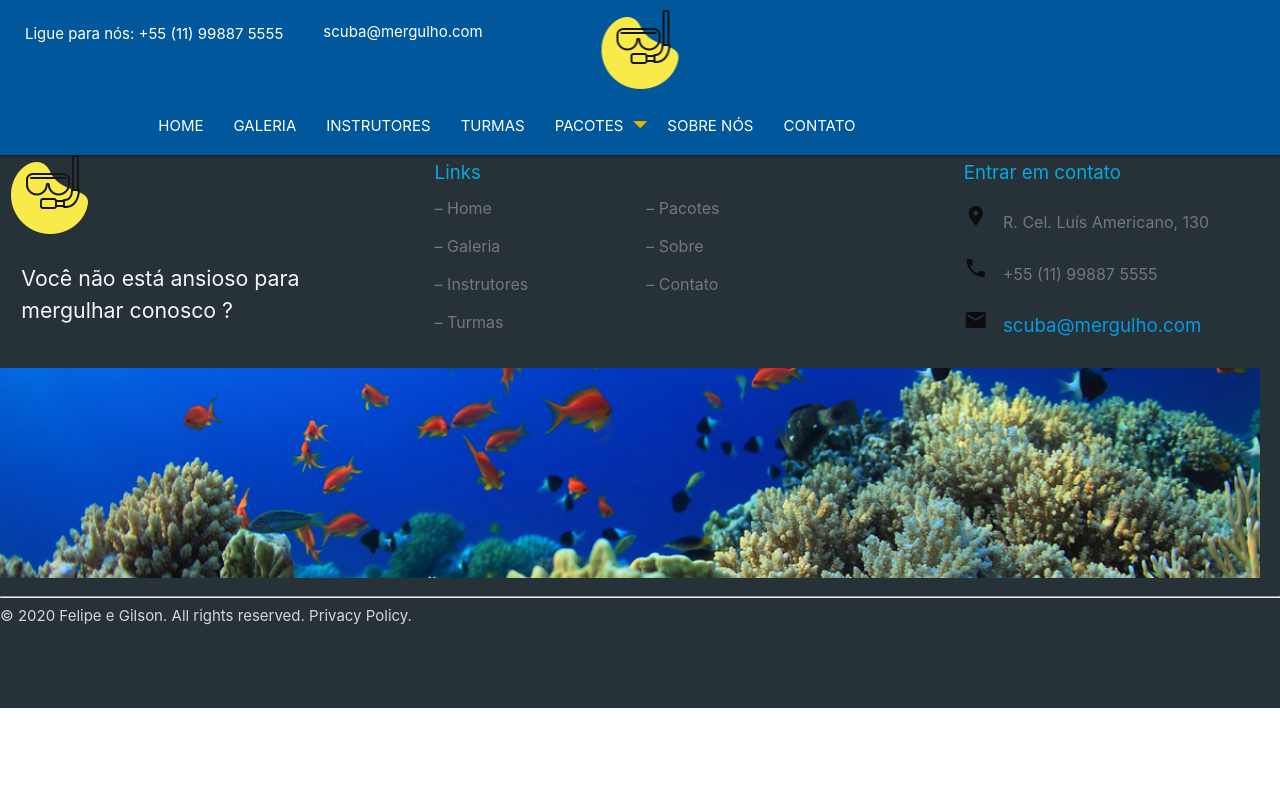
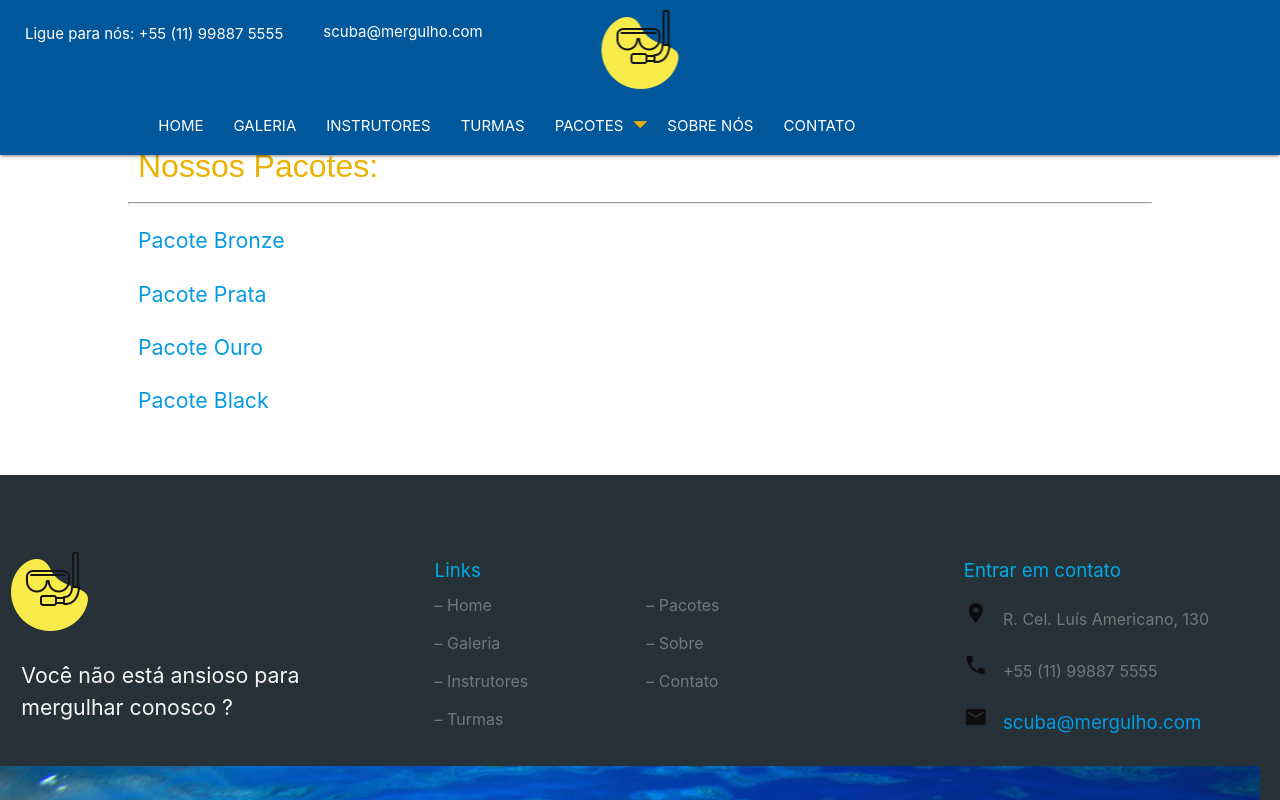
Before and after one commit to FelipeCanalli/pequeno-projeto, a plain HTML site: page pacotes.html in a window 1280 px wide. Shown: the top 800 px of the page. Drawn offline with nearby package versions, Linux system fonts and the light colour scheme.

Commit message:
Finalizada a página pacotes

```diff
--- a/pacotes.html
+++ b/pacotes.html
@@ -96,7 +96,16 @@
       </div>
     </header>
 
-    <main></main>
+    <main>
+      <div style="margin-bottom: 100px;">
+        <h3>Nossos Pacotes:</h3>
+        <hr />
+        <p><a href="pacotebronze.html">Pacote Bronze</a></p>
+        <p><a href="pacoteprata.html">Pacote Prata</a></p>
+        <p><a href="pacoteouro.html">Pacote Ouro</a></p>
+        <p><a href="pacoteblack.html">Pacote Black</a></p>
+      </div>
+    </main>
 
     <footer class="page-footer blue-grey darken-4">
       <div style="padding-top: 70px;"></div>
```
